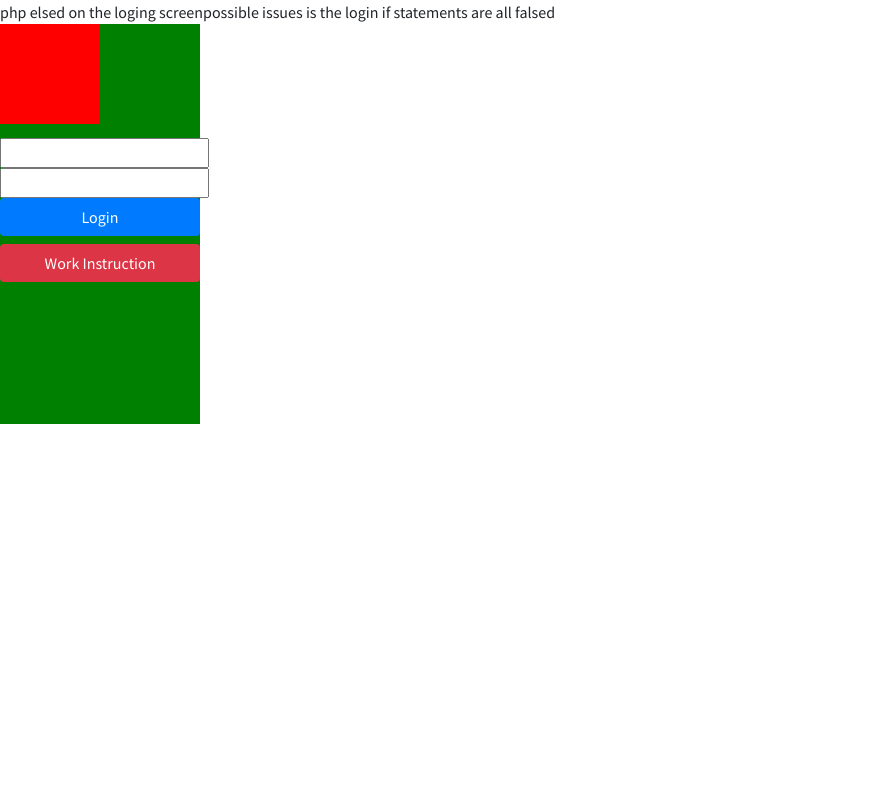
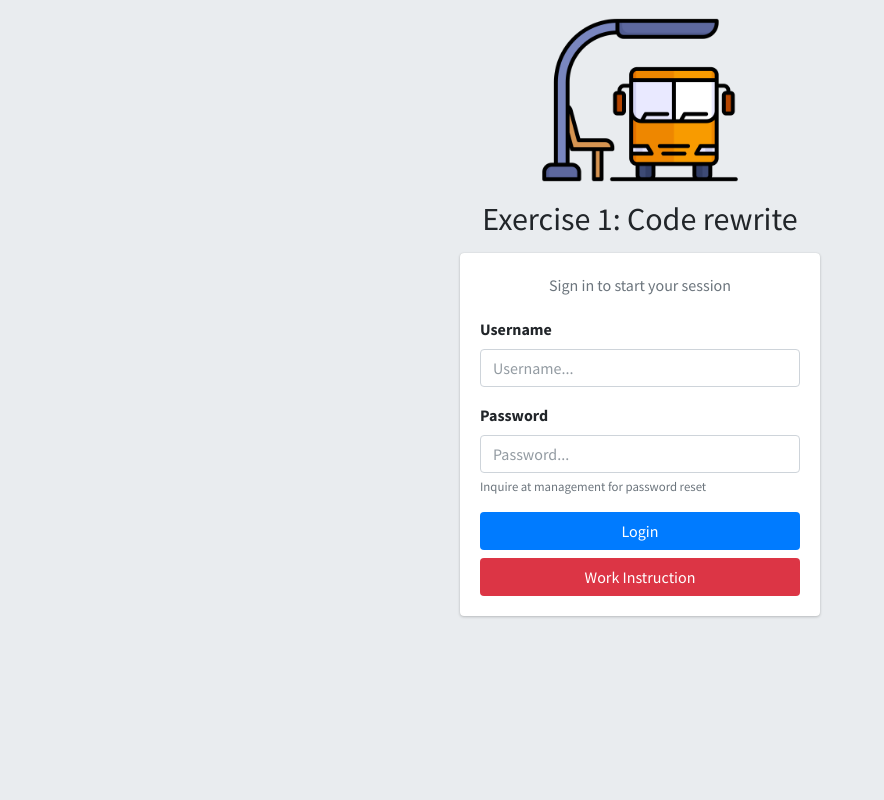
Before and after one commit to lemon8de/work_exercise_1, a PHP site: page / in a window 1280 px wide. Shown: the whole page, without its empty margins (0-884 px from the left). Run offline with PHP 8.4, Linux system fonts and the light colour scheme; some libraries are stand-ins or nearby versions.

Commit message:
login page UI fully done

```diff
--- a/index.php
+++ b/index.php
@@ -11,8 +11,7 @@
             exit;
         }
     } else {
-        echo 'php elsed on the loging screen';
-        echo 'possible issues is the login if statements are all falsed';
+        ;
     }
  ?>
 
@@ -34,19 +33,31 @@
     </head>
     <body>
         <!-- whole login box -->
-        <div class="login-box debug-size-big-rectangle-portrait debug-color-green">
+        <div class="login-box debug-color-green mx-auto">
             <!-- split the login box as picture and the form login -->
-             <div class="login-logo debug-color-red debug-size-square-small"></div>
+            <div class="login-logo">
+                <img src="dist/img/logo.png" id="login_logo">
+                <h2>Exercise 1: Code rewrite</h2>
+            </div>
+            <div class="card">
                 <div class="login-form">
-
+                    <p class="login-box-msg text-muted">Sign in to start your session</p>
                     <!-- login form complete -->
                     <form action="<?=htmlspecialchars($_SERVER['PHP_SELF']);?>" method="POST" id="login_form">
-                    <input type="text">
-                    <input type="text">
+                        <div class="form-group">
+                            <label for="usernameInput">Username</label>
+                            <input type="text" class="form-control" id="usernameInput" aria-describedby="usernameHelp" placeholder="Username...">
+                            <!-- <small id="usernameHelp" class="form-text text-muted">Username provided on your account</small> -->
+                        </div>
+                        <div class="form-group">
+                            <label for="passwordInput">Password</label>
+                            <input type="password" class="form-control" id="passwordInput" aria-describedby="passwordHelp" placeholder="Password...">
+                            <small id="passwordHelp" class="form-text text-muted">Inquire at management for password reset</small>
+                        </div>
                         <button type="submit" class="btn bg-primary btn-block" name="login" value="login">Login</button>
                         <button type="submit" class="btn bg-danger btn-block" name="work_instruction" value="work_instruction">Work Instruction</button>
                     </form>
-
+                </div>
             </div>
         </div>
     </body>
@@ -63,22 +74,15 @@
 </html>
 
 <style>
-    .debug-color-red {
-        background-color: red;
+    .login-form {
+        margin:20px;
+    }
+    body {
+        background-color: #e9ecef;
     }
 
-    .debug-color-green {
-        background-color: green;
+    #login_logo {
+        width:200px;
+        height:200px;
     }
-
-    .debug-size-square-small {
-        width:100px;
-        height:100px;
-    }
-
-    .debug-size-big-rectangle-portrait {
-        width: 200px;
-        height:400px;
-    }
-
 </style>
```
Lines whose indentation alone changed are shown as unchanged.
